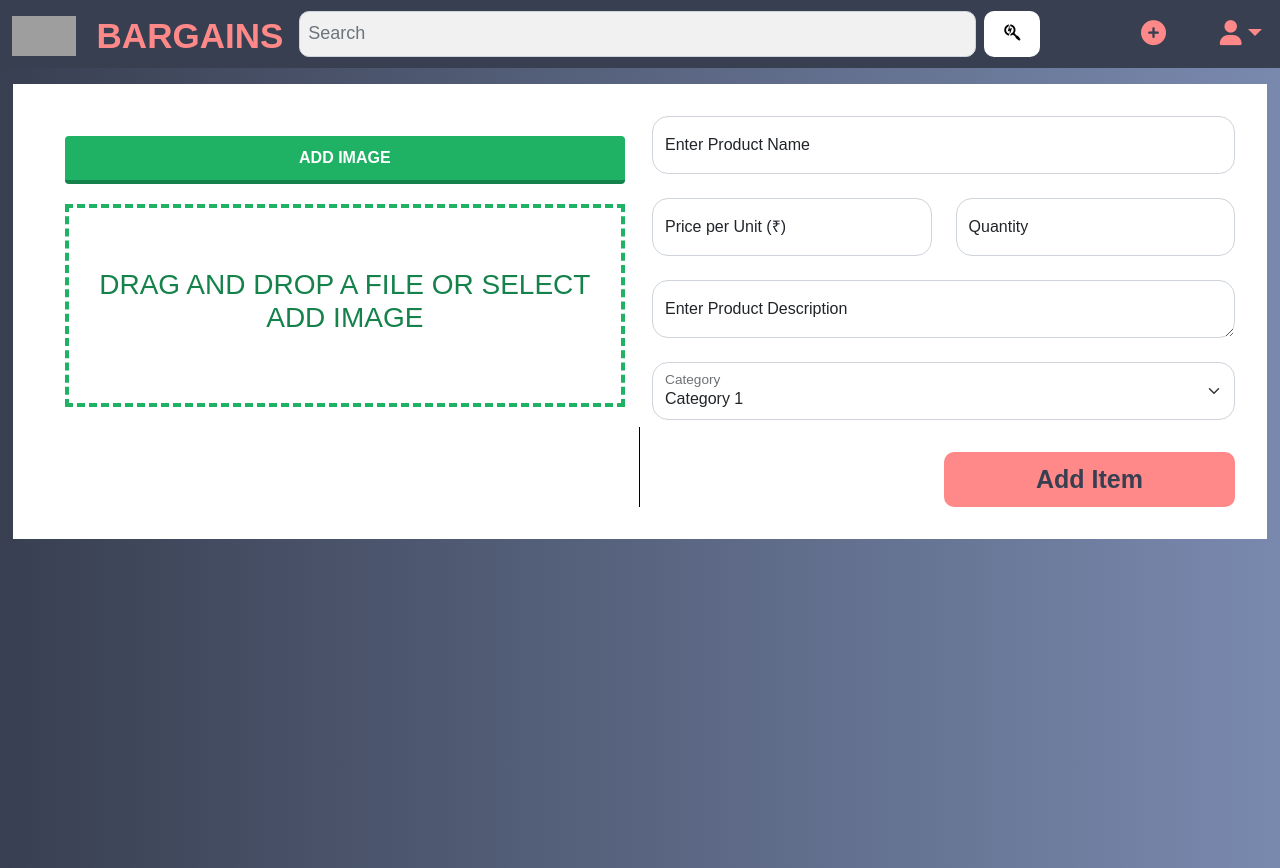
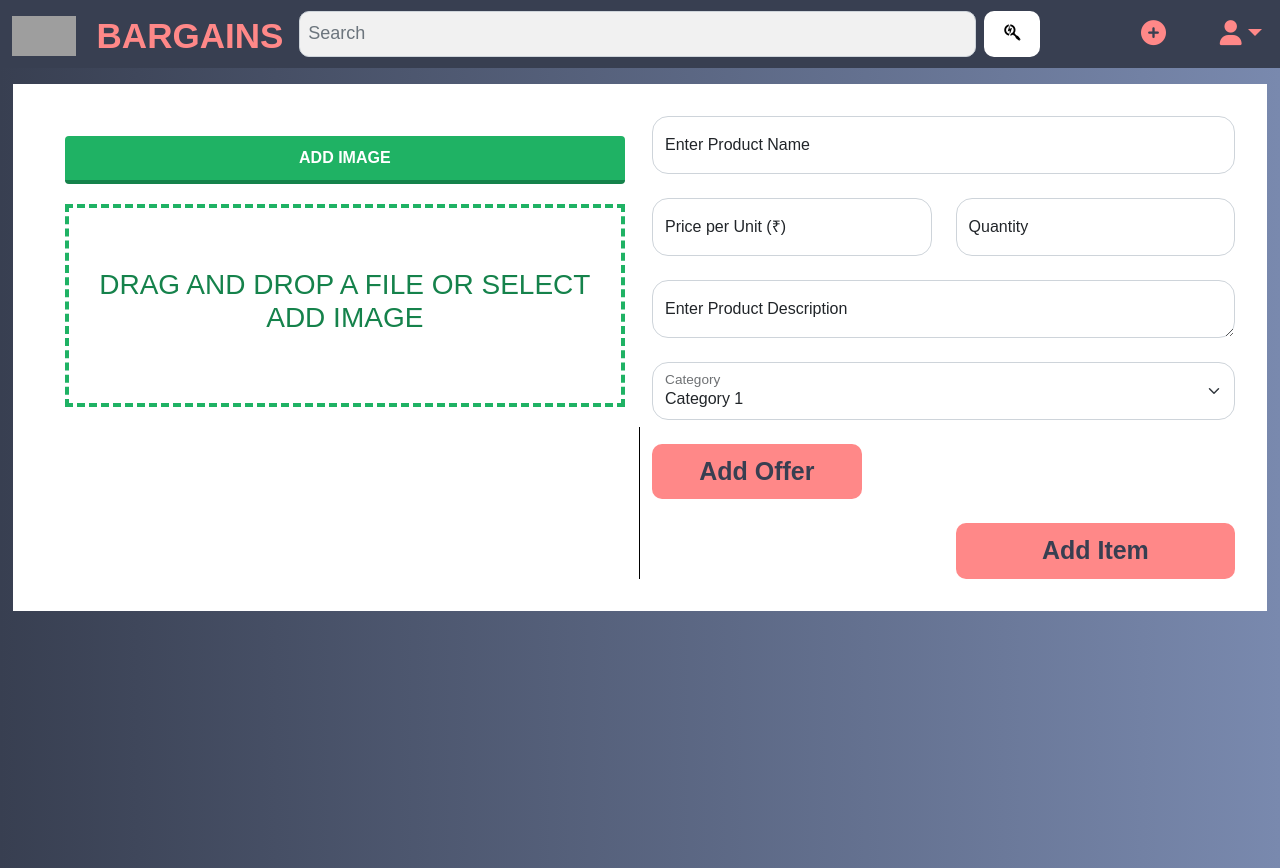
Before and after one commit to Ayush-Bhauwala/OOPS-frontend, a React (Create React App) app: page /additem in a window 1280 px wide. Built offline with nearby package versions, Linux system fonts and the light colour scheme; no server answers; grey boxes are pictures that could not be loaded.

Commit message:
added offer in add item page

```diff
--- a/src/ManagerComponents/AddItem.js
+++ b/src/ManagerComponents/AddItem.js
@@ -162,13 +162,26 @@ function AddItem() {
                     <label for="product-category">Category</label>
                   </div>
 
-                  <div className="d-flex justify-content-end pt-2">
-                    <button
-                      type="submit"
-                      className="btn btn-lg btn-block w-50 login-button"
-                    >
-                      Add Item
-                    </button>
+                  <div className="row">
+                    <div className="col col-lg-6 col-md-6">
+                      <button
+                        type="submit"
+                        className="btn btn-lg btn-block w-75 login-button"
+                      >
+                        Add Offer
+                      </button>
+                    </div>
+                  </div>
+                  <div className="row pt-4">
+                    <div className="col col-lg-6 col-md-6"></div>
+                    <div className="col col-lg-6 col-md-6">
+                      <button
+                        type="submit"
+                        className="btn btn-lg btn-block w-100 login-button"
+                      >
+                        Add Item
+                      </button>
+                    </div>
                   </div>
                 </form>
               </div>
```
